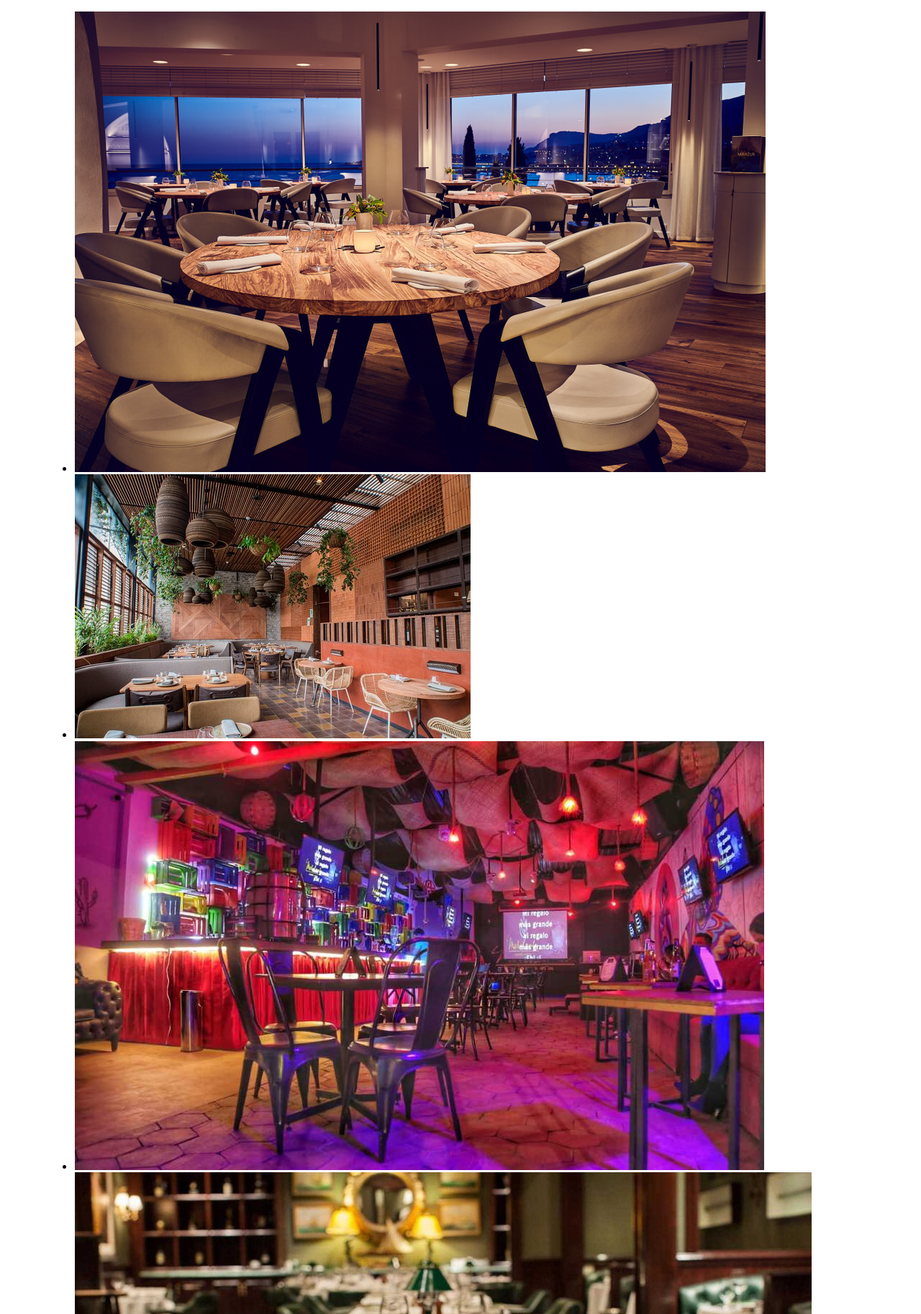
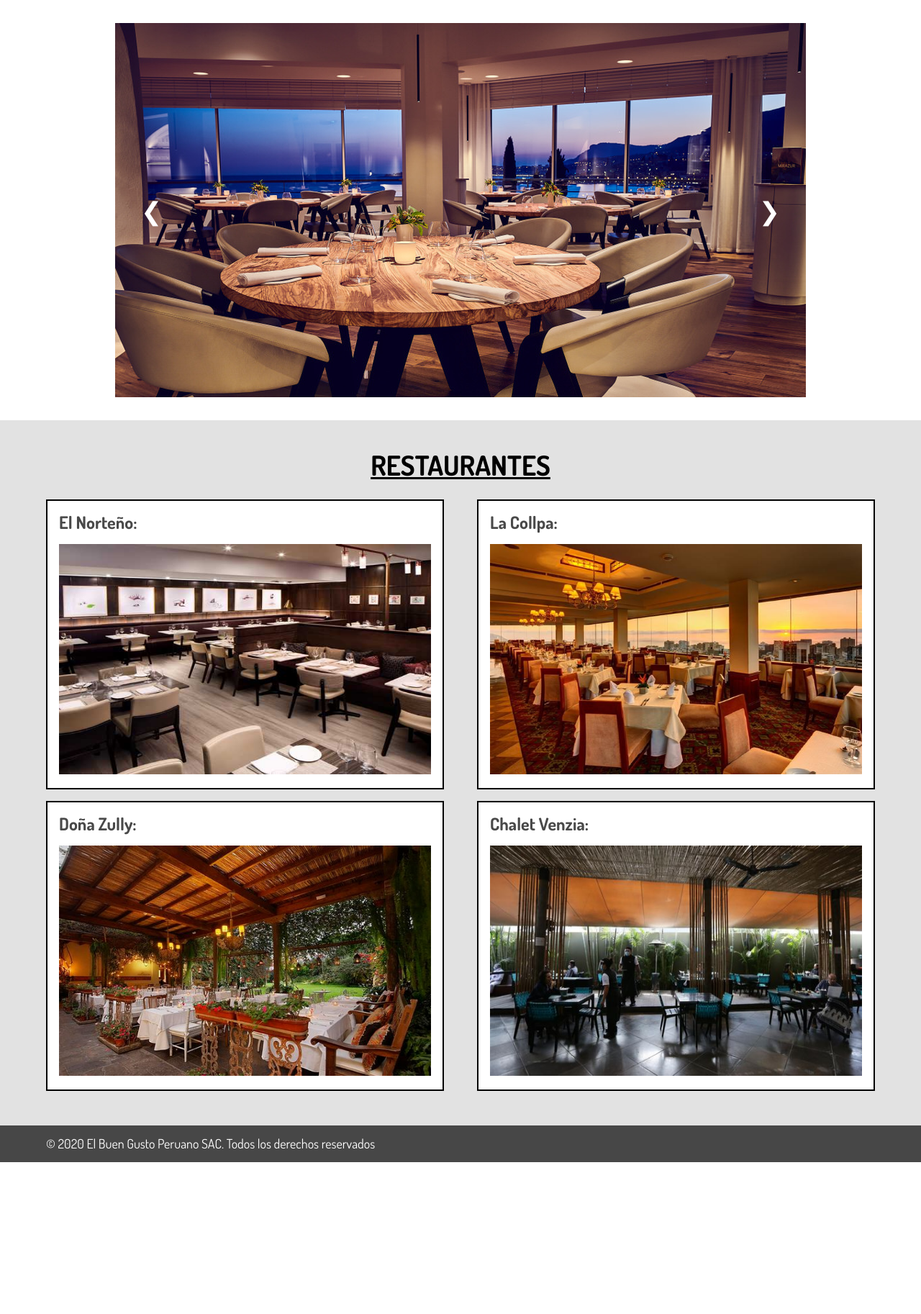
Before and after one commit to freddyjosias/webbuengustoperuano, a PHP site: page / in a window 1280 px wide. Shown: the part 94-1920 px from the top of the page at 72% size. After the commit the page ends 1709 px from the top, so only its background shows below. Run offline with PHP 8.4, Linux system fonts and the light colour scheme; data comes from the database, SQL or seed files in the repository.

Commit message:
Slider-index

```diff
--- /dev/null
+++ b/css/slider.css
@@ -0,0 +1,53 @@
+
+.slider{
+    max-width: 100%;
+    max-height: 65vh;
+    width: 80%;
+    height: auto;
+    position: relative;
+    overflow: hidden;
+    margin: auto;
+    margin-top: 2rem;
+    text-align: center !important;
+}
+
+/*
+.slider-img{
+    display:none;
+    transition: 2s;
+    max-height: 65vh;
+}*/
+
+.direcciones{
+    width: 100%;
+    height: 100%;
+    position: absolute;
+    top: 0;
+    display: flex;
+    justify-content: space-between;
+    align-items: center;
+    font-size: 35px;
+}
+
+.direcciones a{
+    color: #ffffff;
+    display: inline-block;
+    padding: 20px;
+    text-decoration: none;
+    margin: 3rem;
+}
+
+.direcciones a:hover{
+    background: rgba(255, 255, 255, .5);
+    transition: .5s;
+}
+
+.efecto{
+    animation-name: efecto;
+    animation-duration: 1.5s;
+}
+
+@keyframes efecto {
+    from {opacity: .4;}
+    to {opacity: 1;}
+}
--- a/index.php
+++ b/index.php
@@ -15,6 +15,7 @@
     <link href="https://fonts.googleapis.com/css2?family=Dosis:wght@400;500;600;700;800&display=swap" rel="stylesheet">
     <link rel="stylesheet" href="css/normalize.css">
 	<link rel="stylesheet" type="text/css" href="css/estilos.css">
+    <link rel="stylesheet" type="text/css" href="css/slider.css">
 </head>
 <body>
 
@@ -27,20 +28,22 @@
 	</header>
 
 	<div class="slider contenedor-general">
-		<ul>
-			<li>
-				<img src="img/img1.jpg">
-			</li>
-			<li>
-                <img src="img/img2.jpg">
-            </li>
-			<li>
-                <img src="img/img3.jpg">
-            </li>
-			<li>
-                <img src="img/img4.jpg">
-            </li>
-		</ul>
+		<div class="slider-img efecto">
+			<img src="img/img1.jpg">
+        </div>
+		<div class="slider-img efecto">
+			<img src="img/img2.jpg">
+        </div>
+		<div class="slider-img efecto">
+			<img src="img/img3.jpg">
+        </div>
+		<div class="slider-img efecto">
+			<img src="img/img4.jpg">
+        </div>
+        <div class="direcciones">
+            <a href="#" class="atras" onclick="avanzaSlide(-1)">&#10094</a>
+            <a href="#" class="adelante" onclick="avanzaSlide(1)">&#10095</a>
+        </div>
 	</div>
 
     <section class="section-inicio">
@@ -72,6 +75,6 @@
             <div>© 2020 El Buen Gusto Peruano SAC. Todos los derechos reservados</div>
         </div>
     </footer>
-
+    <script src="js/slider.js"></script>
 </body>
 </html>
--- /dev/null
+++ b/js/slider.js
@@ -0,0 +1,32 @@
+let indice = 1;
+
+muestraSlider(indice);
+
+function avanzaSlider(n){
+    muestraSlider(indice+=n);
+}
+
+function posicionSlider(n){
+    muestraSlider(indice=n);
+}
+
+setInterval(function tiempo(){
+    muestraSlider(indice+=1)
+}, 3000);
+
+function muestraSlider(n){
+    let i;
+    let slider = document.getElementsByClassName('slider-img');
+
+    if(n > slider.length){
+        indice = 1;
+    }
+    if (n < 1){
+        indice = slider.length;
+    }
+    for(i=0; i < slider.length; i++){
+        slider[i].style.display = 'none';
+    }
+
+    slider[indice-1].style.display = 'block';
+}
```
